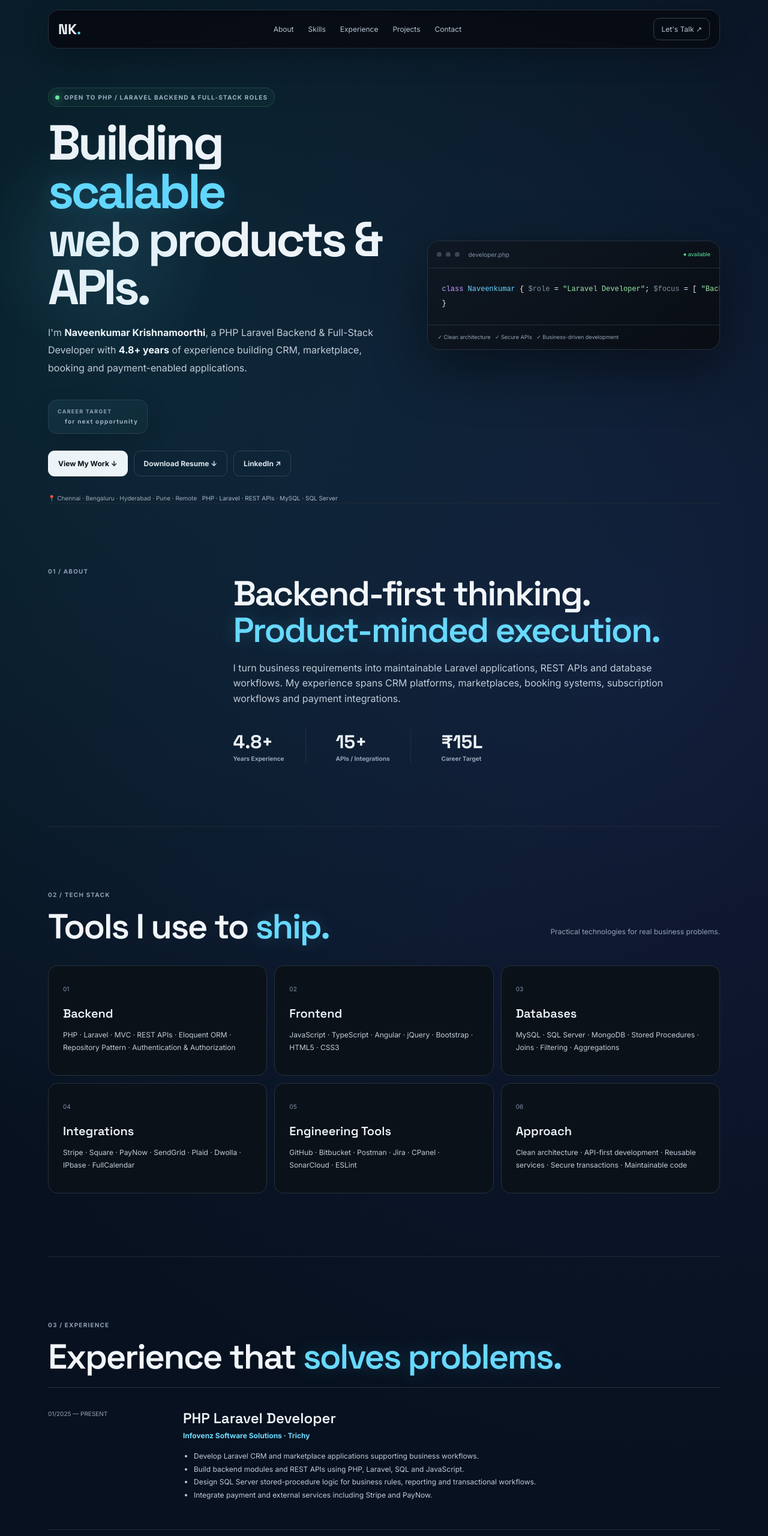
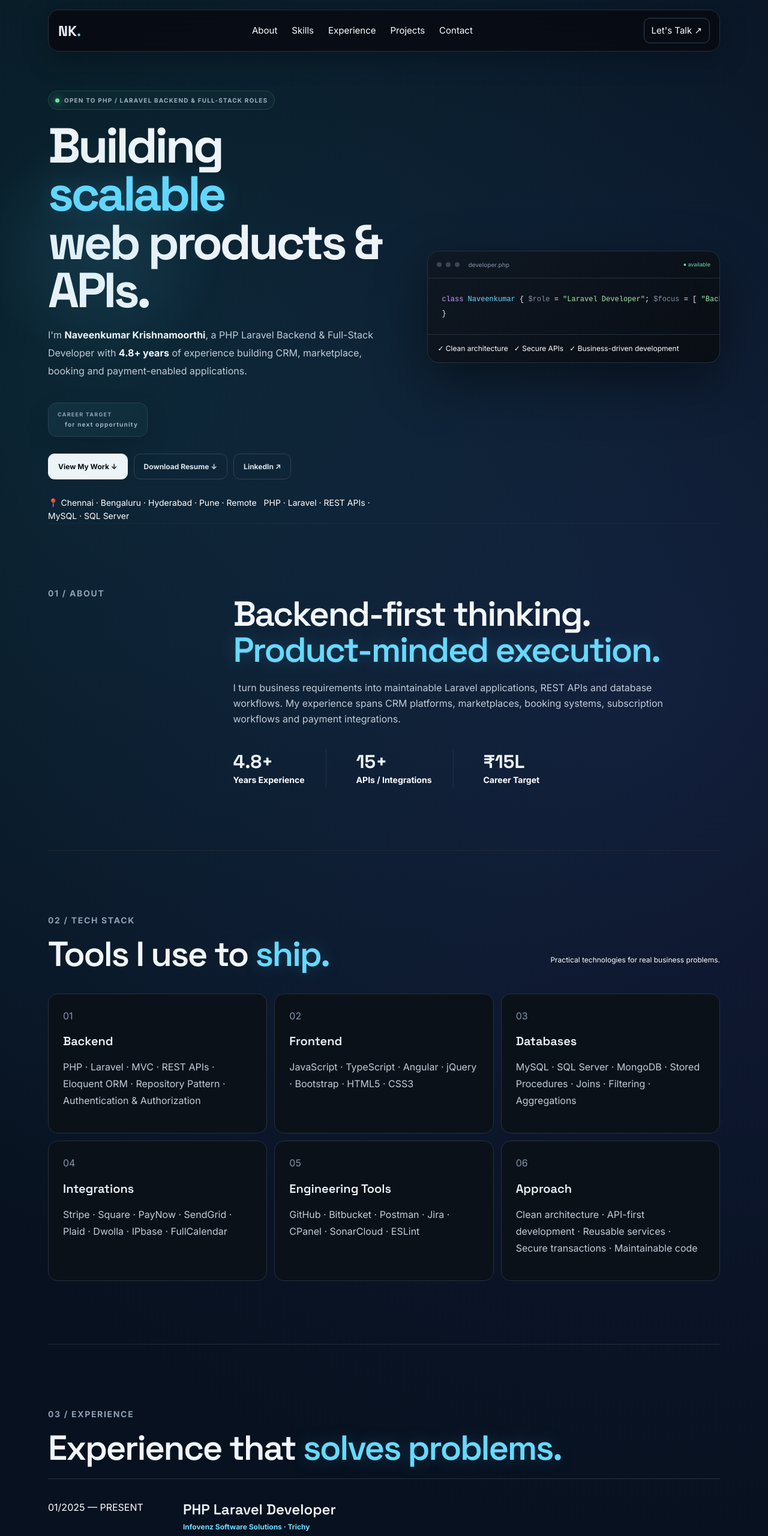
Before and after one commit to 00knaveen/00knaveen.github.io, a plain HTML site: page index.html in a window 1280 px wide. Shown: the top 2560 px of the page at 60% size. Drawn offline with Linux system fonts and the light colour scheme.

Commit message:
Add files via upload

```diff
--- a/style.css
+++ b/style.css
@@ -5,7 +5,7 @@ html{scroll-behavior:smooth}body{margin:0;background:radial-gradient(circle at 8
 a{color:inherit}.wrap{width:min(1120px,calc(100% - 32px));margin:auto}
 .nav{position:sticky;top:16px;z-index:20;width:min(1120px,calc(100% - 32px));margin:16px auto 0;padding:13px 16px;border:1px solid var(--line);border-radius:18px;background:#080c13e8;backdrop-filter:blur(16px);display:flex;align-items:center;justify-content:space-between;box-shadow:0 12px 45px #0004}
 .logo{font:700 24px "Space Grotesk";text-decoration:none}.logo span,em{color:var(--cyan);font-style:normal}
-.nav nav{display:flex;gap:24px}.nav nav a,.talk{font-size:12px;color:#b7c4d1;text-decoration:none}.nav nav a{position:relative}.nav nav a:after{content:"";position:absolute;left:0;right:100%;bottom:-7px;height:1px;background:var(--cyan);transition:.25s}.nav nav a:hover{color:#fff}.nav nav a:hover:after{right:0}
+.nav nav{display:flex;gap:24px}.nav nav a,.talk{font-size:15px;color:#fff;text-decoration:none}.nav nav a{position:relative}.nav nav a:after{content:"";position:absolute;left:0;right:100%;bottom:-7px;height:1px;background:var(--cyan);transition:.25s}.nav nav a:hover{color:#fff}.nav nav a:hover:after{right:0}
 .talk{border:1px solid #344152;border-radius:10px;padding:8px 12px;transition:.2s}.talk:hover{border-color:var(--cyan);color:#fff}
 .hero{min-height:calc(100vh - 80px);display:grid;grid-template-columns:1.08fr .92fr;gap:60px;align-items:center;padding-top:65px;position:relative}
 .hero-glow{position:absolute;width:420px;height:420px;left:-120px;top:120px;border-radius:50%;background:radial-gradient(circle,rgba(98,215,255,.11),transparent 68%);filter:blur(8px);pointer-events:none}
@@ -14,20 +14,20 @@ a{color:inherit}.wrap{width:min(1120px,calc(100% - 32px));margin:auto}
 .hero-p{color:#c1ccd8;font-size:16px;max-width:650px;line-height:1.85}.hero-p b,.contact p b{color:#f0f6fa}
 .target{display:inline-grid;grid-template-columns:auto auto;column-gap:12px;align-items:center;margin-top:22px;padding:12px 15px;border:1px solid #294152;border-radius:14px;background:linear-gradient(135deg,rgba(98,215,255,.07),rgba(98,230,162,.03));box-shadow:0 15px 40px #0002}.target span{grid-column:1/-1;font-size:9px;letter-spacing:.14em;color:#8ea0b5;font-weight:700}.target strong{font:700 24px "Space Grotesk";color:#fff}.target small{font-size:10px;color:#9eb0c0}
 .actions{display:flex;gap:10px;flex-wrap:wrap;margin:28px 0}.btn{padding:11px 16px;border-radius:11px;text-decoration:none;font-size:12px;font-weight:700;border:1px solid transparent;transition:.2s}.primary{background:#edf4f8;color:#071018}.secondary{border-color:#344152;color:#dce5ec}.btn:hover{transform:translateY(-2px)}.primary:hover{box-shadow:0 12px 30px #fff2}.secondary:hover{border-color:var(--cyan);box-shadow:0 10px 28px rgba(98,215,255,.08)}
-.meta{font-size:10px;color:#9aaabd}.meta span{color:#a8b7c6}
+.meta{font-size:14px;color:#fff}.meta span{color:#fff}
 .terminal{border:1px solid var(--line);border-radius:20px;background:linear-gradient(145deg,#0f1823,#090d14);overflow:hidden;box-shadow:0 30px 90px #0007;transition:.35s}.terminal:hover{transform:translateY(-5px);border-color:#344152;box-shadow:0 35px 100px #0009}
-.terminal-bar{height:45px;border-bottom:1px solid var(--line);display:flex;align-items:center;gap:7px;padding:0 15px;color:#738398;font-size:10px}.terminal-bar i{width:8px;height:8px;border-radius:50%;background:#3b4655}.terminal-bar b{margin-left:7px;font-weight:500}.terminal-bar span{margin-left:auto;color:var(--green);font-size:9px}.terminal pre{padding:23px;margin:0;overflow:auto;font:12px/1.9 Consolas,monospace}.p{color:#c89cff}.b{color:#6dd6ff}.g{color:#9be7a8}.m{color:#8191a5}.terminal-foot{border-top:1px solid var(--line);padding:13px 16px;color:#95a4b6;font-size:9px}
-.section{padding:105px 0;border-top:1px solid #202936;scroll-margin-top:90px}.split{display:grid;grid-template-columns:.3fr 1fr;gap:65px}.label,small{letter-spacing:.12em;font-size:10px;color:#8ea0b5;font-weight:700}
+.terminal-bar{height:45px;border-bottom:1px solid var(--line);display:flex;align-items:center;gap:7px;padding:0 15px;color:#738398;font-size:10px}.terminal-bar i{width:8px;height:8px;border-radius:50%;background:#3b4655}.terminal-bar b{margin-left:7px;font-weight:500}.terminal-bar span{margin-left:auto;color:var(--green);font-size:9px}.terminal pre{padding:23px;margin:0;overflow:auto;font:12px/1.9 Consolas,monospace}.p{color:#c89cff}.b{color:#6dd6ff}.g{color:#9be7a8}.m{color:#8191a5}.terminal-foot{border-top:1px solid var(--line);padding:13px 16px;color:#fff;font-size:12px}
+.section{padding:105px 0;border-top:1px solid #202936;scroll-margin-top:90px}.split{display:grid;grid-template-columns:.3fr 1fr;gap:65px}.label,small{letter-spacing:.12em;font-size:14px;color:#8ea0b5;font-weight:700}
 .section h2,.head h2,.contact h2{font:600 clamp(36px,5vw,58px)/1.05 "Space Grotesk";letter-spacing:-.04em;margin:15px 0 20px;color:#f2f6fa}.section h2 em,.head h2 em,.contact h2 em{color:#67d9ff;text-shadow:0 0 30px rgba(98,215,255,.22)}
-.lead{max-width:750px;color:#c1ccd8;font-size:16px}.stats{display:flex;gap:50px;margin-top:38px}.stats>div{padding-right:35px;border-right:1px solid var(--line)}.stats>div:last-child{border-right:0}.stats b{display:block;font:700 31px "Space Grotesk"}.stats small{display:block;letter-spacing:0;color:#95a4b6}
-.head{display:flex;justify-content:space-between;align-items:end;gap:25px;margin-bottom:35px}.head h2{margin-bottom:0}.head p{color:#95a4b6;font-size:12px;max-width:300px}
-.cards{display:grid;grid-template-columns:repeat(3,1fr);gap:12px}.cards article{border:1px solid var(--line);background:var(--panel);border-radius:16px;padding:24px;transition:.25s}.cards article:hover,.projects article:hover{transform:translateY(-6px);border-color:#344152;background:linear-gradient(145deg,#0e1722,#0a1018);box-shadow:0 20px 55px #0005}.cards article>span{color:#8294aa;font-size:10px}.cards h3{font:600 20px "Space Grotesk";margin:16px 0 5px}.cards p,.projects p,.architecture p{color:#c1ccd8;font-size:12px;line-height:1.75}
-.timeline{border-top:1px solid var(--line)}.timeline article{display:grid;grid-template-columns:180px 1fr;gap:45px;padding:35px 0;border-bottom:1px solid #202936;transition:.25s}.timeline article:hover{padding-left:12px;border-color:#344152}.timeline time{font-size:10px;color:#95a4b6}.timeline h3{font:600 24px "Space Grotesk";margin:0}.timeline strong{color:#70dcff;font-size:12px}.timeline ul{color:#c1ccd8;font-size:12px;padding-left:18px;line-height:1.8}
-.projects{display:grid;grid-template-columns:repeat(2,1fr);gap:12px}.projects article{min-height:260px;border:1px solid var(--line);border-radius:18px;background:var(--panel);padding:27px;position:relative;transition:.25s}.projects .featured{grid-column:span 2;min-height:300px}.projects h3{font:600 33px "Space Grotesk";margin:8px 0}.chips{display:flex;gap:6px;flex-wrap:wrap;margin-top:18px}.chips i{font-style:normal;font-size:9px;color:#aab7c5;border:1px solid #2c3948;padding:5px 8px;border-radius:30px}.link{display:inline-block;color:#62d7ff;text-decoration:none;font-size:11px;font-weight:700;margin-top:16px}
-.architecture{border:1px solid var(--line);border-radius:22px;padding:40px;background:linear-gradient(135deg,#0d1822,#0a0e15);position:relative;overflow:hidden}.architecture h2{font:600 37px "Space Grotesk";max-width:800px;color:#eef4f8}.flow{display:flex;align-items:center;gap:8px;flex-wrap:wrap;margin-top:28px;color:#62d7ff}.flow span{color:#dce5ec;border:1px solid #344152;border-radius:9px;padding:9px 12px;font-size:10px;transition:.2s}.flow span:hover{border-color:var(--cyan);color:var(--cyan);transform:translateY(-2px)}
-.contact>p{max-width:720px;color:#c1ccd8;font-size:14px;line-height:1.8}.contact-info{color:#95a4b6;font-size:11px}footer{border-top:1px solid #202936;text-align:center;padding:28px;color:#718299;font-size:10px}
+.lead{max-width:750px;color:#c1ccd8;font-size:16px}.stats{display:flex;gap:50px;margin-top:38px}.stats>div{padding-right:35px;border-right:1px solid var(--line)}.stats>div:last-child{border-right:0}.stats b{display:block;font:700 31px "Space Grotesk"}.stats small{display:block;letter-spacing:0;color:#fff}
+.head{display:flex;justify-content:space-between;align-items:end;gap:25px;margin-bottom:35px}.head h2{margin-bottom:0}.head p{color:#fff;font-size:12px;max-width:300px}
+.cards{display:grid;grid-template-columns:repeat(3,1fr);gap:12px}.cards article{border:1px solid var(--line);background:var(--panel);border-radius:16px;padding:24px;transition:.25s}.cards article:hover,.projects article:hover{transform:translateY(-6px);border-color:#344152;background:linear-gradient(145deg,#0e1722,#0a1018);box-shadow:0 20px 55px #0005}.cards article>span{color:#8294aa;font-size:16px}.cards h3{font:600 20px "Space Grotesk";margin:16px 0 5px}.cards p,.projects p,.architecture p{color:#c1ccd8;font-size:16px;line-height:1.75}
+.timeline{border-top:1px solid var(--line)}.timeline article{display:grid;grid-template-columns:180px 1fr;gap:45px;padding:35px 0;border-bottom:1px solid #202936;transition:.25s}.timeline article:hover{padding-left:12px;border-color:#344152}.timeline time{font-size:16px;color:#fff}.timeline h3{font:600 24px "Space Grotesk";margin:0}.timeline strong{color:#70dcff;font-size:12px}.timeline ul{color:#c1ccd8;font-size:15px;padding-left:18px;line-height:1.8}
+.projects{display:grid;grid-template-columns:repeat(2,1fr);gap:12px}.projects article{min-height:260px;border:1px solid var(--line);border-radius:18px;background:var(--panel);padding:27px;position:relative;transition:.25s}.projects .featured{grid-column:span 2;min-height:300px}.projects h3{font:600 33px "Space Grotesk";margin:8px 0}.chips{display:flex;gap:6px;flex-wrap:wrap;margin-top:18px}.chips i{font-style:normal;font-size:16px;color:#aab7c5;border:1px solid #2c3948;padding:5px 8px;border-radius:30px}.link{display:inline-block;color:#62d7ff;text-decoration:none;font-size:11px;font-weight:700;margin-top:16px}
+.architecture{border:1px solid var(--line);border-radius:22px;padding:40px;background:linear-gradient(135deg,#0d1822,#0a0e15);position:relative;overflow:hidden}.architecture h2{font:600 37px "Space Grotesk";max-width:800px;color:#eef4f8}.flow{display:flex;align-items:center;gap:8px;flex-wrap:wrap;margin-top:28px;color:#62d7ff}.flow span{color:#dce5ec;border:1px solid #344152;border-radius:9px;padding:9px 12px;font-size:16px;transition:.2s}.flow span:hover{border-color:var(--cyan);color:var(--cyan);transform:translateY(-2px)}
+.contact>p{max-width:720px;color:#c1ccd8;font-size:14px;line-height:1.8}.contact-info{color:#fff;font-size:15px}footer{border-top:1px solid #202936;text-align:center;padding:28px;color:#fff;font-size:16px}
 .mobile-menu,.menu-toggle{display:none}.reveal{opacity:1;transform:none}
-@media(max-width:850px){.desktop-nav{display:none}.menu-toggle{display:flex;width:42px;height:38px;border:1px solid #344152;border-radius:10px;background:transparent;align-items:center;justify-content:center;flex-direction:column;gap:5px;cursor:pointer}.menu-toggle span{width:16px;height:1px;background:#dce5ec;transition:.2s}.menu-toggle.active span:first-child{transform:translateY(3px) rotate(45deg)}.menu-toggle.active span:last-child{transform:translateY(-3px) rotate(-45deg)}.mobile-menu{display:flex;position:fixed;top:78px;left:16px;right:16px;z-index:19;padding:10px;flex-direction:column;gap:3px;border:1px solid var(--line);border-radius:16px;background:#080c13f7;backdrop-filter:blur(18px);box-shadow:0 25px 70px #0007;opacity:0;transform:translateY(-10px);pointer-events:none;transition:.2s}.mobile-menu.open{opacity:1;transform:none;pointer-events:auto}.mobile-menu a{padding:12px 13px;border-radius:10px;color:#aab7c5;text-decoration:none;font-size:12px}.mobile-menu a:hover{background:#101823;color:#fff}.talk{margin-left:auto;margin-right:8px}.hero{grid-template-columns:1fr;padding-top:55px}.cards{grid-template-columns:1fr 1fr}.split{grid-template-columns:1fr;gap:20px}.head{display:block}.head p{margin-top:10px}.timeline article{grid-template-columns:1fr;gap:8px}}
+@media(max-width:850px){.desktop-nav{display:none !important}.menu-toggle{display:flex;width:42px;height:38px;border:1px solid #344152;border-radius:10px;background:transparent;align-items:center;justify-content:center;flex-direction:column;gap:5px;cursor:pointer}.menu-toggle span{width:16px;height:1px;background:#dce5ec;transition:.2s}.menu-toggle.active span:first-child{transform:translateY(3px) rotate(45deg)}.menu-toggle.active span:last-child{transform:translateY(-3px) rotate(-45deg)}.mobile-menu{display:flex;position:fixed;top:78px;left:16px;right:16px;z-index:19;padding:10px;flex-direction:column;gap:3px;border:1px solid var(--line);border-radius:16px;background:#080c13f7;backdrop-filter:blur(18px);box-shadow:0 25px 70px #0007;opacity:0;transform:translateY(-10px);pointer-events:none;transition:.2s}.mobile-menu.open{opacity:1;transform:none;pointer-events:auto}.mobile-menu a{padding:12px 13px;border-radius:10px;color:#fff;text-decoration:none;font-size:14px}.mobile-menu a:hover{background:#101823;color:#fff}.talk{margin-left:auto;margin-right:8px}.hero{grid-template-columns:1fr;padding-top:55px}.cards{grid-template-columns:1fr 1fr}.split{grid-template-columns:1fr;gap:20px}.head{display:block}.head p{margin-top:10px}.timeline article{grid-template-columns:1fr;gap:8px}}
 @media(max-width:560px){.nav{top:9px;margin-top:9px;border-radius:15px}.talk{display:none}.hero{min-height:auto;padding-top:90px;padding-bottom:65px}.hero-glow{width:280px;height:280px;left:-100px;top:50px}.hero h1{font-size:clamp(43px,13vw,58px)}.hero-p{font-size:14px}.terminal pre{font-size:10px;padding:17px}.stats{gap:18px;flex-wrap:wrap}.stats>div{padding-right:18px}.stats b{font-size:26px}.cards,.projects{grid-template-columns:1fr}.projects .featured{grid-column:span 1}.section{padding:75px 0}.architecture{padding:25px}.architecture h2{font-size:28px}.timeline article:hover{padding-left:0}.target{grid-template-columns:auto 1fr}.target small{grid-column:1/-1}}
 @media(prefers-reduced-motion:reduce){html{scroll-behavior:auto}*,*::before,*::after{transition:none!important;animation:none!important}}
 
```
